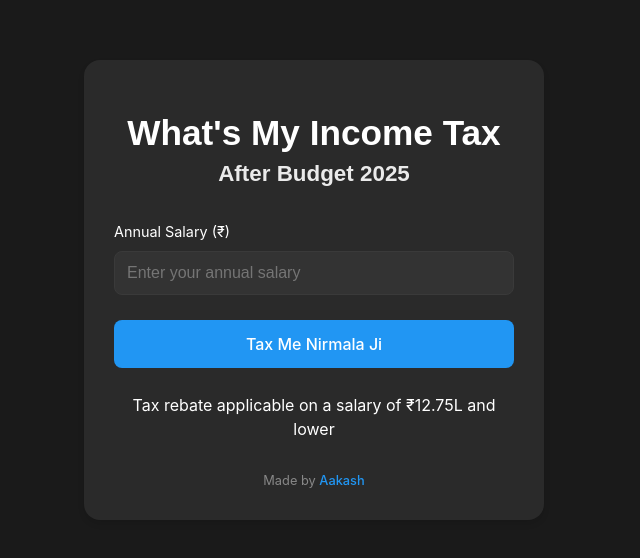
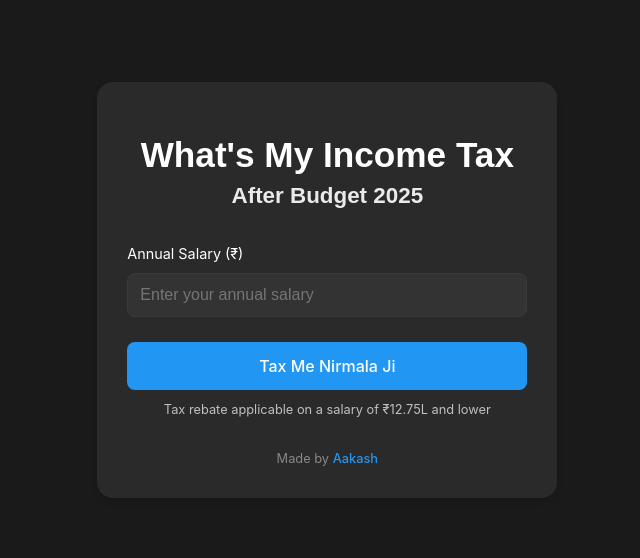
Before and after one commit to aakashathawasya96/taxmenirmalaji, a React (Vite) app: page / in a window 1280 px wide. Shown: the part 110-668 px from the top of the page, without its empty margins (326-966 px from the left). Built offline with nearby package versions, Linux system fonts and the light colour scheme; a web font is replaced by a local one.

Commit message:
Update App.css

```diff
--- a/src/App.css
+++ b/src/App.css
@@ -66,26 +66,12 @@ input[type="text"] {
   box-sizing: border-box;
 }
 
-.rebate-checkbox {
+.tax-disclaimer {
+  font-size: 0.8rem;
+  color: rgba(255, 255, 255, 0.7);
+  margin-top: -15px;
   margin-bottom: 20px;
-  display: flex;
-  align-items: center;
-  justify-content: center;
-  gap: 8px;
-}
-
-.rebate-checkbox input[type="checkbox"] {
-  width: 18px;
-  height: 18px;
-  accent-color: #2196F3;
-  margin-right: 8px;
-}
-
-.rebate-checkbox label {
-  display: flex;
-  align-items: center;
-  cursor: pointer;
-  font-size: 0.95rem;
+  text-align: center;
 }
 
 button {
```
